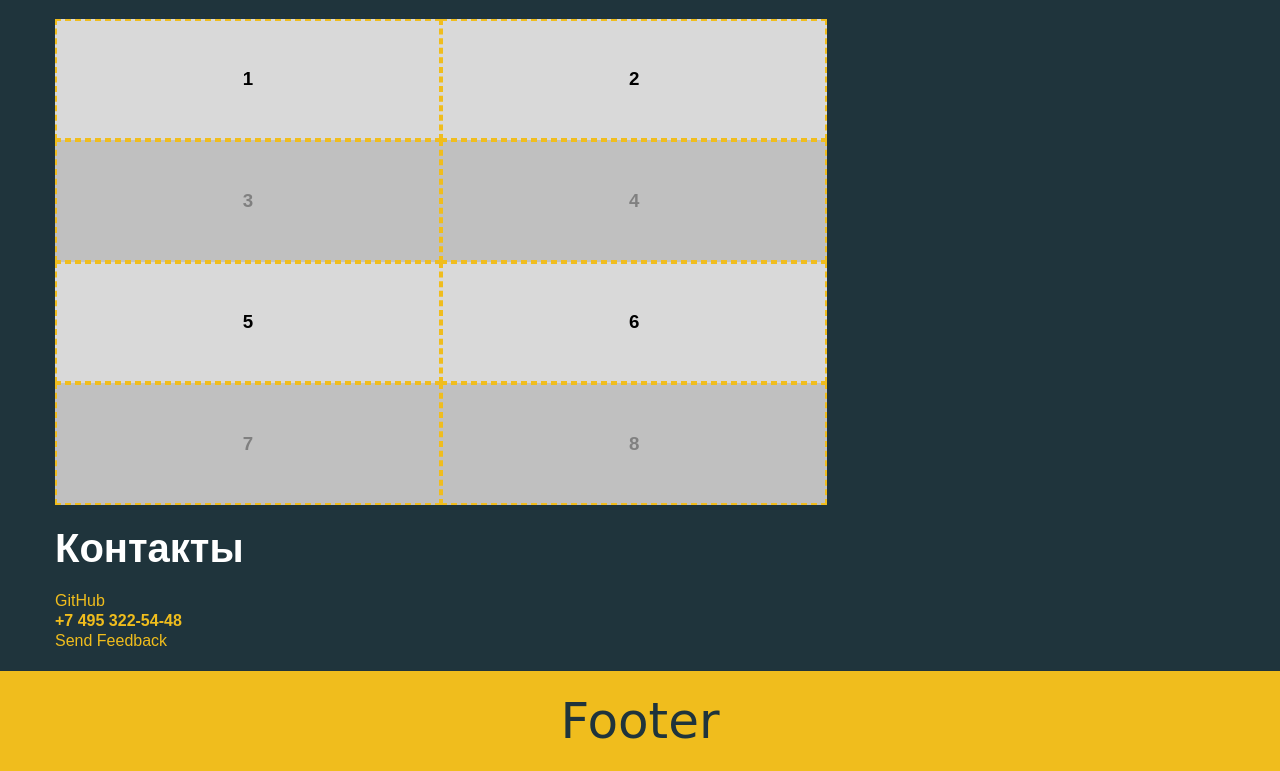
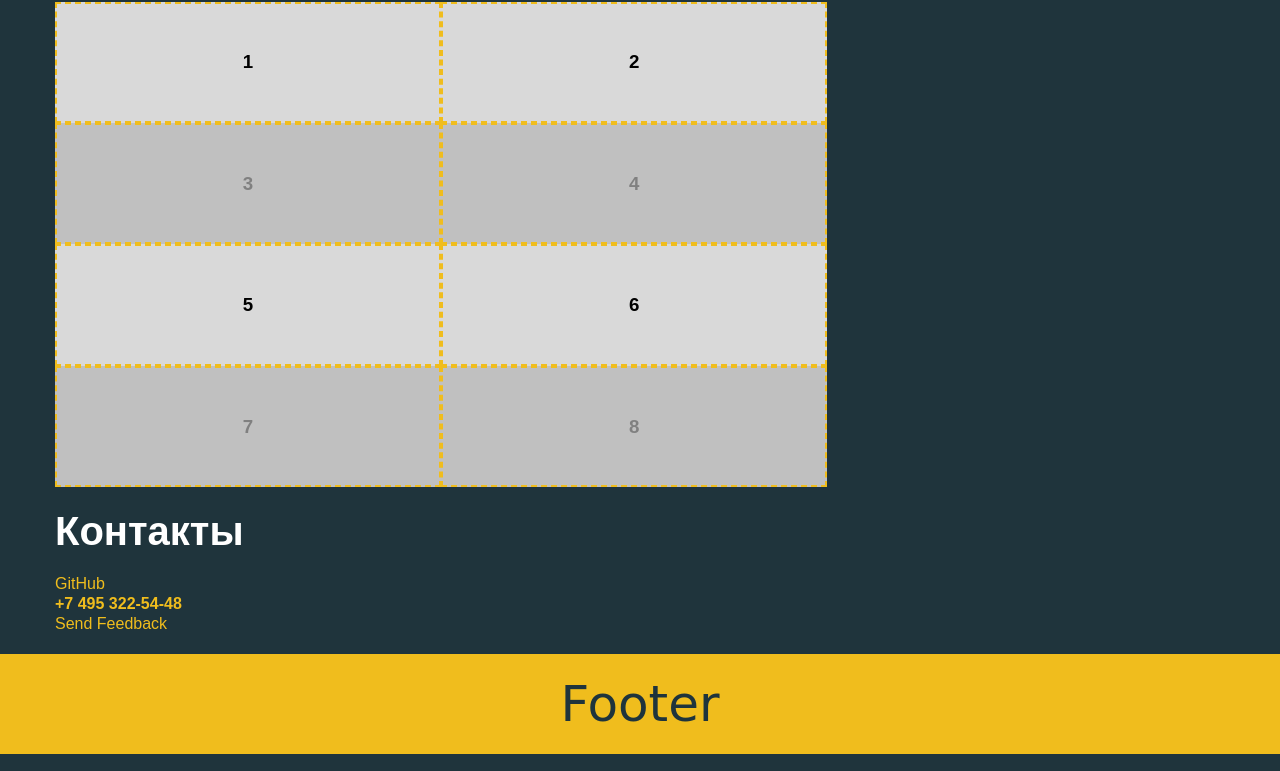
Before and after one commit to renatmm/web-5sem, a plain HTML site: page index.html in a window 1280 px wide. Shown: the part 1008-1779 px from the top of the page. Drawn offline with Linux system fonts and the light colour scheme; a web font is replaced by a local one.

Commit message:
feat: (add position for header and footer)

```diff
--- a/css/style.css
+++ b/css/style.css
@@ -38,6 +38,8 @@ img{
 }
 
 .header{
+    position: fixed;
+    top: 0;
     background-color: #f0bd1d;
     width: 100%;
 }
@@ -47,6 +49,7 @@ img{
 }
 
 .main{
+    margin-top: 80px;
 }
 
 .header-content{
@@ -144,6 +147,8 @@ img{
 }
 
 .footer {
+    position: absolute;
+    width: 100%;
     background-color: #f0bd1d;
 }
 
```
